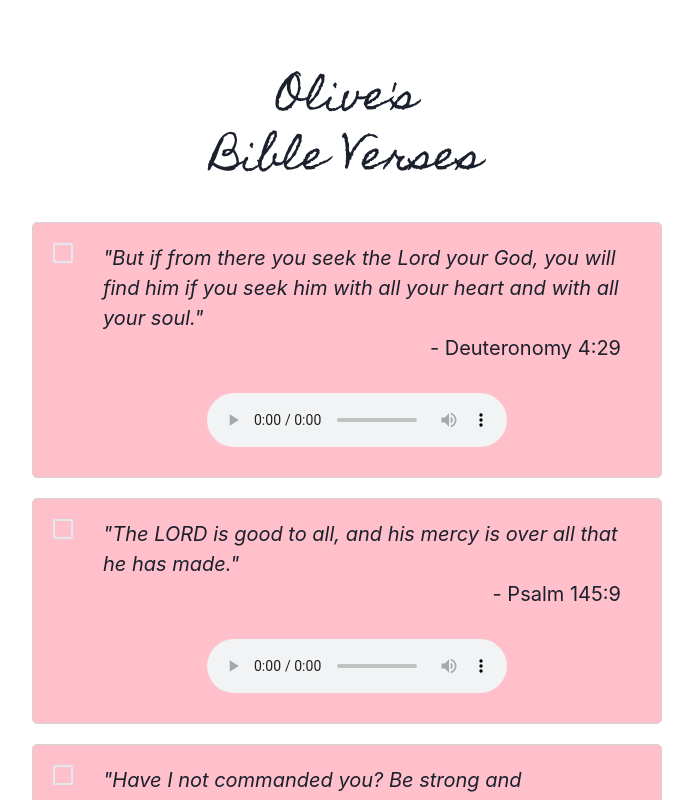
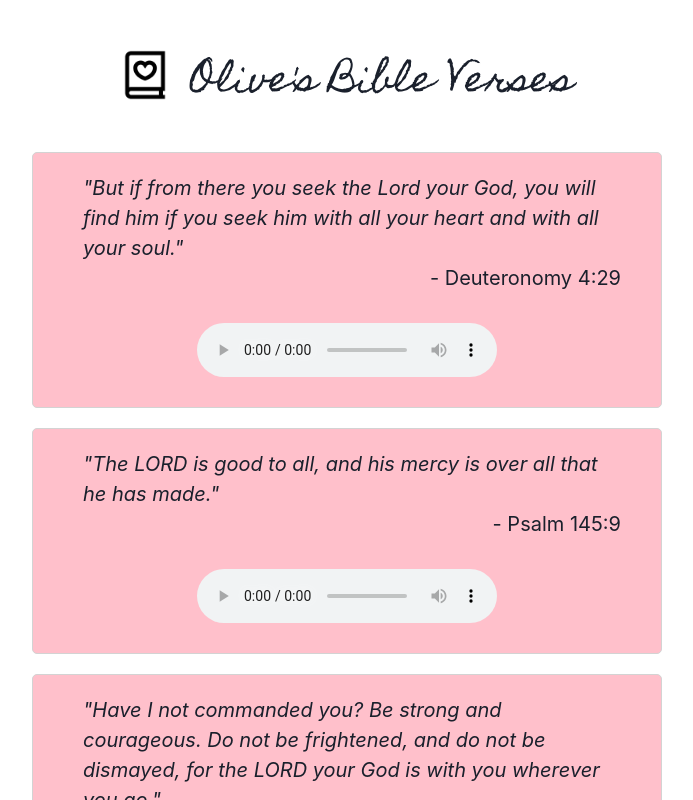
Before and after one commit to nathan-dunn/olives-verses, a React (Create React App) app: page / in a window 1280 px wide. Shown: the top 800 px of the page, without its empty margins (293-986 px from the left). Built offline with nearby package versions, Linux system fonts and the light colour scheme.

Commit message:
Removes checkbox

```diff
--- a/public/index.html
+++ b/public/index.html
@@ -3,7 +3,7 @@
 
 <head>
   <meta charset="utf-8" />
-  <link rel="icon" href="%PUBLIC_URL%/mermaid_1.png" />
+  <link rel="icon" href="%PUBLIC_URL%/book-heart.png" />
   <meta name="viewport" content="width=device-width, initial-scale=1" />
   <meta name="theme-color" content="#000000" />
   <meta name="description" content="Web site created using create-react-app" />
--- a/src/App.js
+++ b/src/components/App.js
@@ -1,17 +1,10 @@
-import React, { useState, useEffect } from 'react';
-import {
-  ChakraProvider,
-  Box,
-  Flex,
-  Text,
-  VStack,
-  Grid,
-  useColorMode,
-  Checkbox,
-} from '@chakra-ui/react';
+import React, { useState } from 'react';
+import { Box, ChakraProvider, Flex, Image, Text, VStack } from '@chakra-ui/react';
 import ReactAudioPlayer from 'react-audio-player';
-import { theme } from './styles';
-import { title, verses } from './data';
+import { theme } from '../styles';
+import { header, verses } from '../data';
+
+const isMobile = window.matchMedia('only screen and (max-width: 760px)').matches;
 
 const Line = ({ text, quotes, style = {} }) =>
   (quotes ? '"' + text + '"' : text).split('\n').map((line, index) => (
@@ -26,37 +19,27 @@ const Verse = ({ verse }) => {
 
   const [change, setChange] = useState(false);
 
+  const handleClick = e => {
+    setChange(!change);
+    const storedCheckedList = JSON.parse(localStorage.getItem('@bibleChecked')) || [];
+    const idx = storedCheckedList.indexOf(verse.title);
+    const updated =
+      idx > -1
+        ? [...storedCheckedList.slice(0, idx), ...storedCheckedList.slice(idx + 1)]
+        : [...storedCheckedList, verse.title];
+    localStorage.setItem('@bibleChecked', JSON.stringify(updated));
+  };
+
   return (
     <Flex
-      direction="row"
-      justify="flex-start"
-      align="flex-start"
-      //
       border="1px solid lightgray"
       borderRadius="5px"
       p="20px"
       mb="20px"
       bg={theme.colors.bgLight}
+      cursor="pointer"
+      onClick={handleClick}
     >
-      <Checkbox
-        defaultChecked={isChecked}
-        // alignSelf="center"
-        // width={isChecked ? null : '100%'}
-        colorScheme="lightgray"
-        // mt={isChecked ? null : '-10px'}
-        // ml={isChecked ? null : '-20px'}
-        size="lg"
-        onChange={e => {
-          setChange(!change);
-          const storedCheckedList = JSON.parse(localStorage.getItem('@bibleChecked')) || [];
-          const idx = storedCheckedList.indexOf(verse.title);
-          const updated =
-            idx > -1
-              ? [...storedCheckedList.slice(0, idx), ...storedCheckedList.slice(idx + 1)]
-              : [...storedCheckedList, verse.title];
-          localStorage.setItem('@bibleChecked', JSON.stringify(updated));
-        }}
-      />
       {isChecked ? (
         <Box w="100%">
           <Text>{verse.title}</Text>
@@ -89,22 +72,38 @@ const Verses = ({ verses }) => {
   );
 };
 
-const Header = ({ header }) => (
-  <Box mt="60px">
-    <Line
-      text={header}
-      quotes={false}
-      style={{ align: 'center', fontSize: '40px', fontFamily: `'Homemade Apple', cursive` }}
-    />
-  </Box>
-);
+const Header = ({ header }) => {
+  return (
+    <Flex
+      flexDirection={isMobile ? 'column' : 'row'}
+      justify="center"
+      flex-wrap="wrap"
+      mt="40px"
+      mb="20px"
+      align={isMobile ? 'center' : 'flex-end'}
+      w="100%"
+    >
+      <Image
+        src={require('../assets/book-heart.png')}
+        boxSize="50px"
+        objectFit="contain"
+        mr="20px"
+        mb={isMobile ? '20px' : 'auto'}
+      />
+
+      <Text fontSize="4xl" fontFamily={`'Homemade Apple', cursive`} mb="-10px">
+        {header}
+      </Text>
+    </Flex>
+  );
+};
 
 const App = () => {
   return (
     <ChakraProvider theme={theme}>
       <Flex textAlign="center" fontSize="xl" alignItems="center" justifyContent="center">
         <VStack spacing={8} w="90%" maxW="650px" p="10px">
-          <Header header={title} />
+          <Header header={header} />
           <Verses verses={verses} />
         </VStack>
       </Flex>
--- a/src/data.js
+++ b/src/data.js
@@ -1,4 +1,4 @@
-export const title = `Olive's \n Bible Verses`;
+export const header = `Olive's Bible Verses`;
 
 export const verses = [
   {
--- a/src/index.js
+++ b/src/index.js
@@ -1,7 +1,7 @@
 import React from 'react';
 import * as ReactDOM from 'react-dom/client';
 import { ChakraProvider, ColorModeScript } from '@chakra-ui/react';
-import App from './App';
+import App from './components/App';
 import { theme } from './styles';
 const container = document.getElementById('root');
 const root = ReactDOM.createRoot(container);
```
Also changed, not shown: src/assets/book-heart.png (added), src/components/ColorModeSwitcher.js (renamed from src/ColorModeSwitcher.js).
